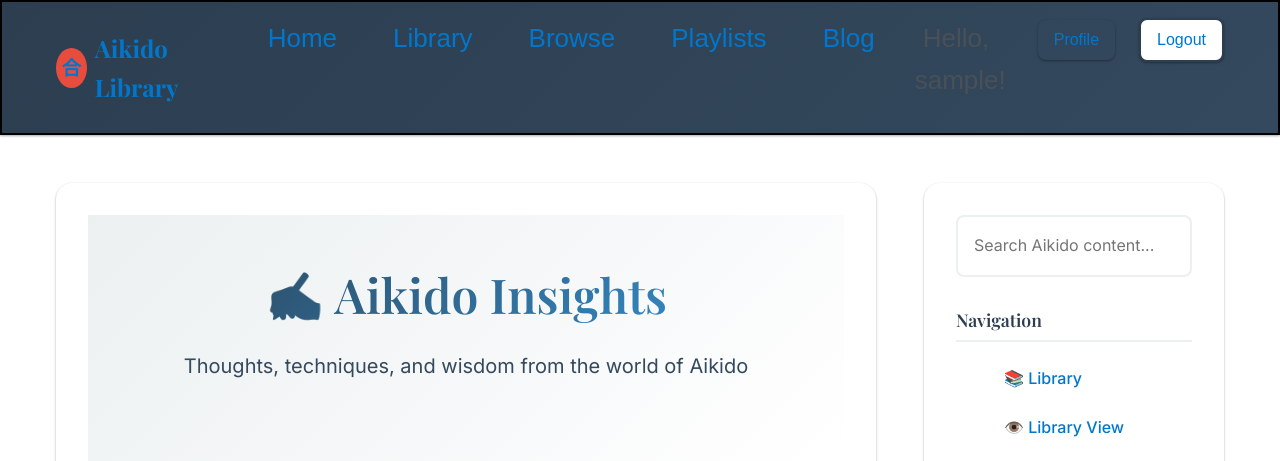
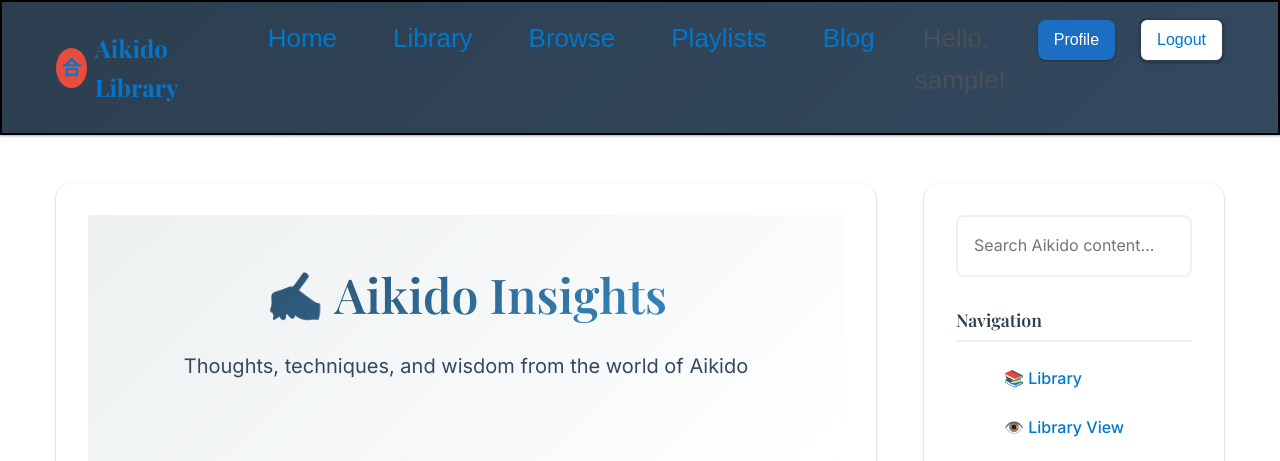
Before and after one commit to nickppv2000/aikidolive, an ASP.NET Core app: page /Blog in a window 1280 px wide. Shown: the top 461 px of the page. Run offline with ASP.NET Core 8, Linux system fonts and the light colour scheme; the visitor is signed in with stand-in values (Sample User, id 1); style sheets or scripts are compiled from the project's sources; some libraries are stand-ins or nearby versions.

Commit message:
Fix Profile button styling to ensure both Profile and Logout buttons are visible
Co-authored-by: nickppv2000 <7295654+nickppv2000@users.noreply.github.com>

```diff
--- a/src/AikidoLive/Pages/Shared/_Layout.cshtml
+++ b/src/AikidoLive/Pages/Shared/_Layout.cshtml
@@ -42,7 +42,7 @@
                         @if (User?.Identity?.IsAuthenticated == true)
                         {
                             <li><span class="user-greeting">Hello, @User.Identity.Name!</span></li>
-                            <li><a href="/Account/UserProfile" title="Profile" class="btn btn-outline-primary">Profile</a></li>
+                            <li><a href="/Account/UserProfile" title="Profile" class="btn btn-primary">Profile</a></li>
                             <li><a href="/Account/Logout" title="Logout" class="btn btn-secondary">Logout</a></li>
                         }
                         else
```
